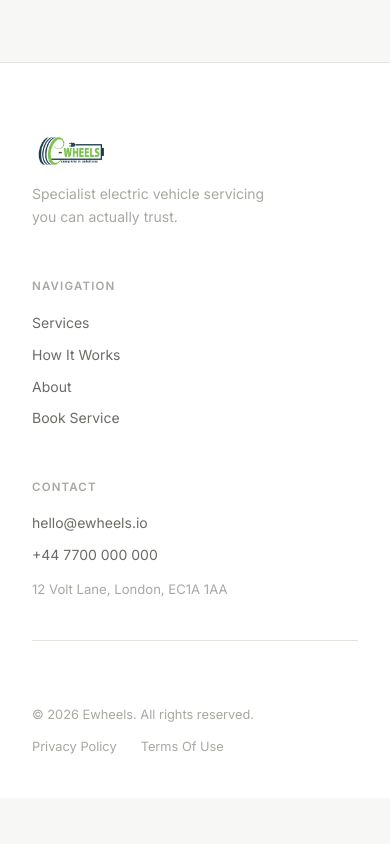
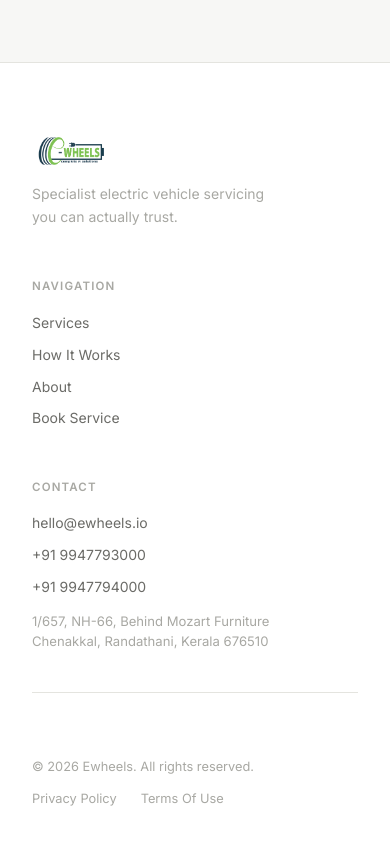
Before and after one commit to ilan2004/ewheels-website, a React (Vite) app: page / in a window 390 px wide. Shown: the part 6567-7411 px from the top of the page. Before the commit the page ends 7365 px from the top, so only its background shows below. Built offline with nearby package versions, Linux system fonts and the light colour scheme; no server answers.

Commit message:
feat: update address and phone numbers

```diff
--- a/src/components/Footer.jsx
+++ b/src/components/Footer.jsx
@@ -39,8 +39,12 @@ export default function Footer() {
           <div className="footer__contact">
             <span className="footer__nav-heading">Contact</span>
             <a href="mailto:hello@ewheels.io">hello@ewheels.io</a>
-            <a href="tel:+447700000000">+44 7700 000 000</a>
-            <p className="footer__address">12 Volt Lane, London, EC1A 1AA</p>
+            <a href="tel:+919947793000">+91 9947793000</a>
+            <a href="tel:+919947794000">+91 9947794000</a>
+            <p className="footer__address">
+              1/657, NH-66, Behind Mozart Furniture<br />
+              Chenakkal, Randathani, Kerala 676510
+            </p>
           </div>
         </div>
 
```
